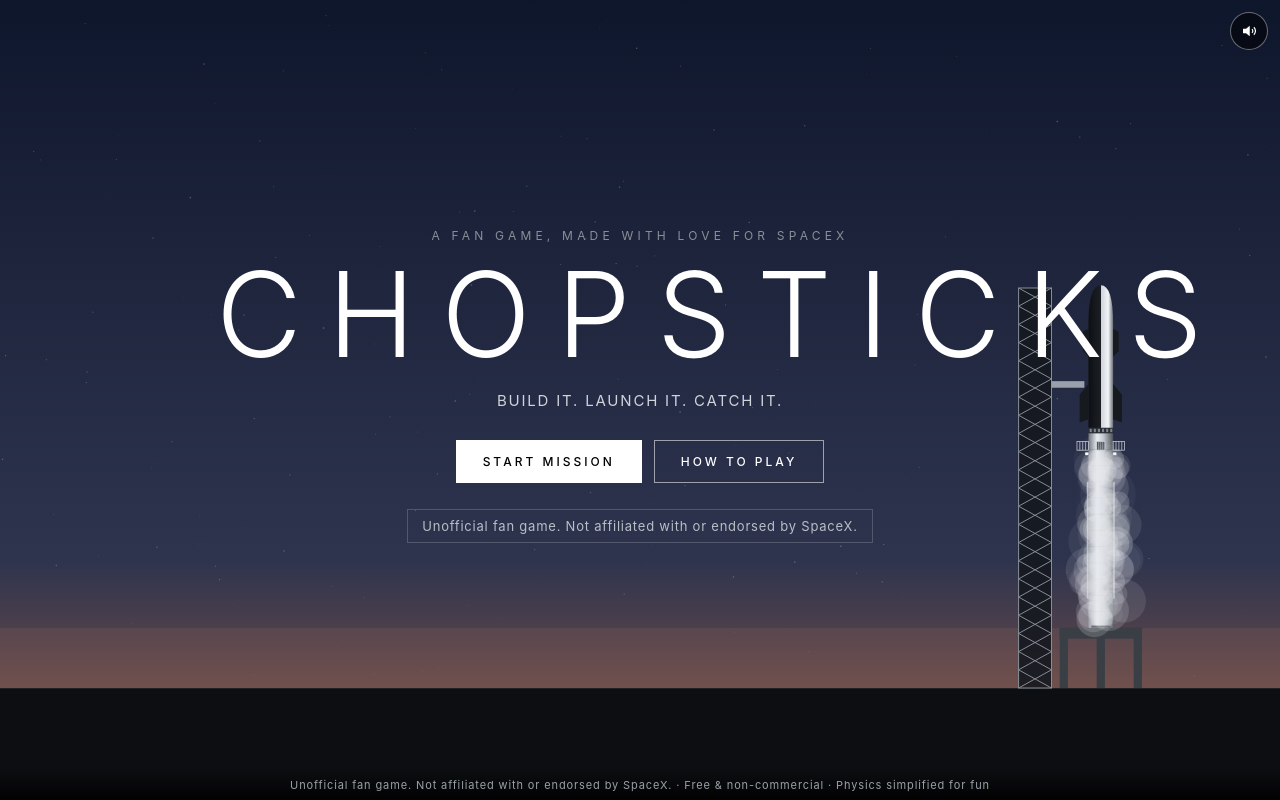
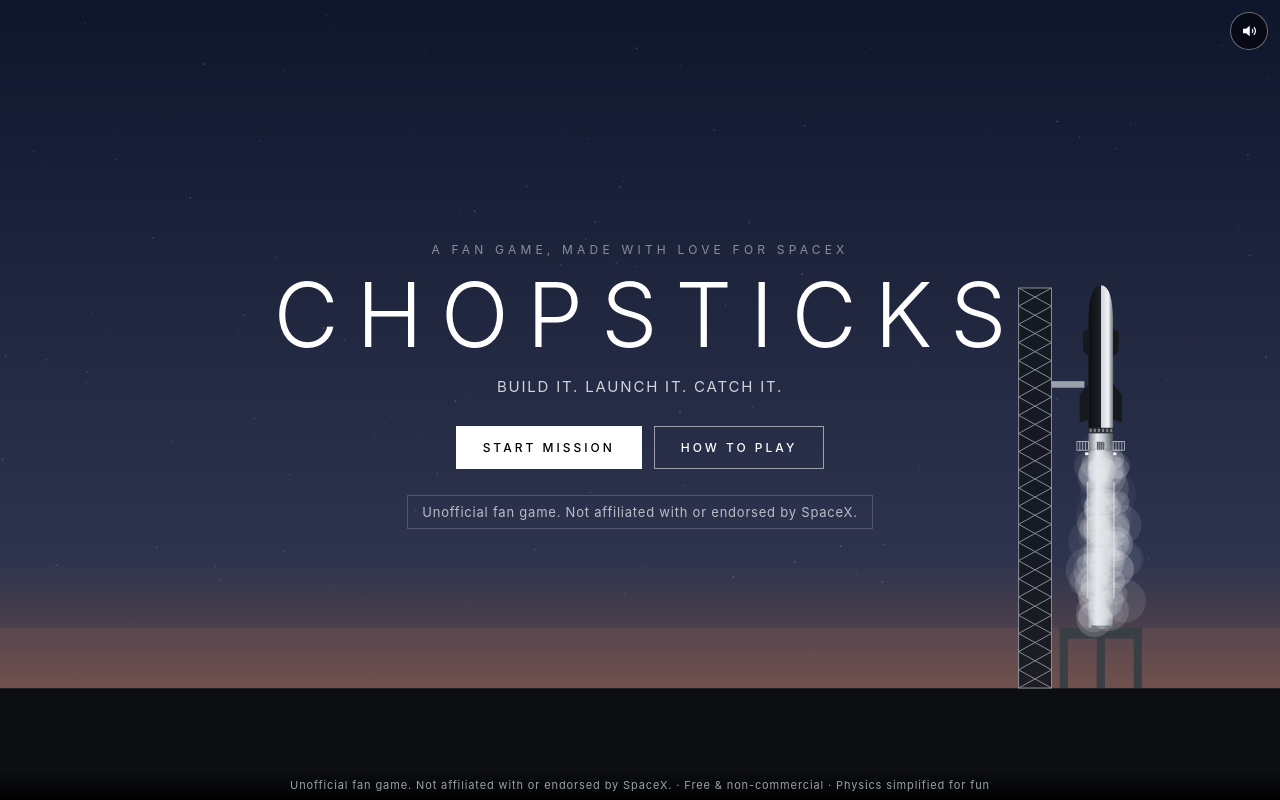
Before and after one commit to Tumba11/catch-the-booster-390255, a plain HTML site: page index.html in a window 1280 px wide. Drawn offline with Linux system fonts and the light colour scheme.

Commit message:
Center Chopsticks title on wide screens

```diff
--- a/style.css
+++ b/style.css
@@ -10,7 +10,7 @@ canvas#game{position:fixed;inset:0;width:100vw;height:100vh;display:block}
 @keyframes fade{from{opacity:0;transform:translateY(6px)}to{opacity:1;transform:none}}
 .title-wrap{text-align:center;max-width:900px}
 .kicker,.step{font-size:12px;letter-spacing:.35em;color:var(--mut);margin-bottom:14px}
-.logo-text{font-weight:300;font-size:clamp(46px,10vw,118px);letter-spacing:.22em;line-height:.98;margin:0 0 18px;text-indent:.22em}
+.logo-text{font-weight:300;font-size:clamp(46px,7vw,96px);letter-spacing:.2em;line-height:.98;margin:0 0 18px;text-indent:.2em;white-space:nowrap}
 .tag{letter-spacing:.12em;color:#cfd3da;font-size:15px;margin:0 0 30px;text-transform:uppercase}
 h2{font-weight:300;letter-spacing:.25em;font-size:24px;margin:0 0 20px}
 h3{font-weight:500;letter-spacing:.2em;font-size:12px;color:var(--mut);margin:18px 0 8px}
```
